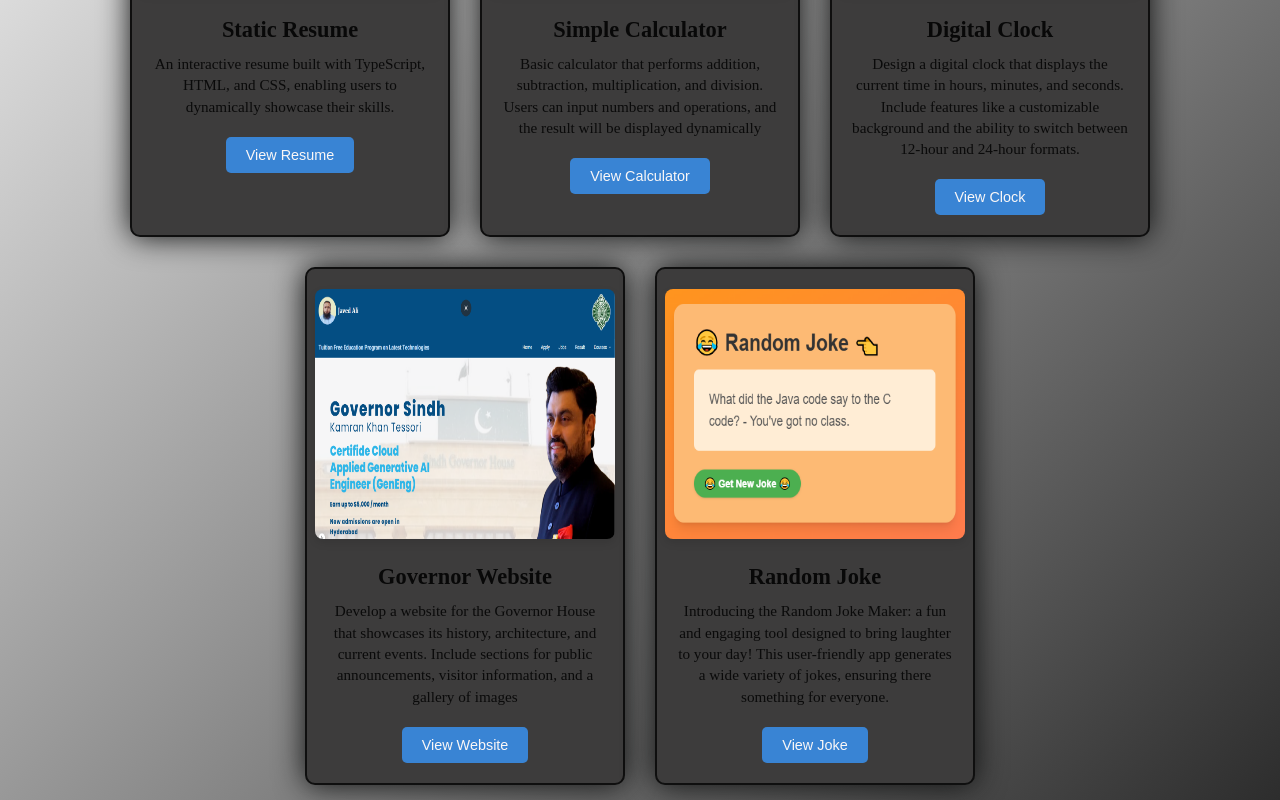
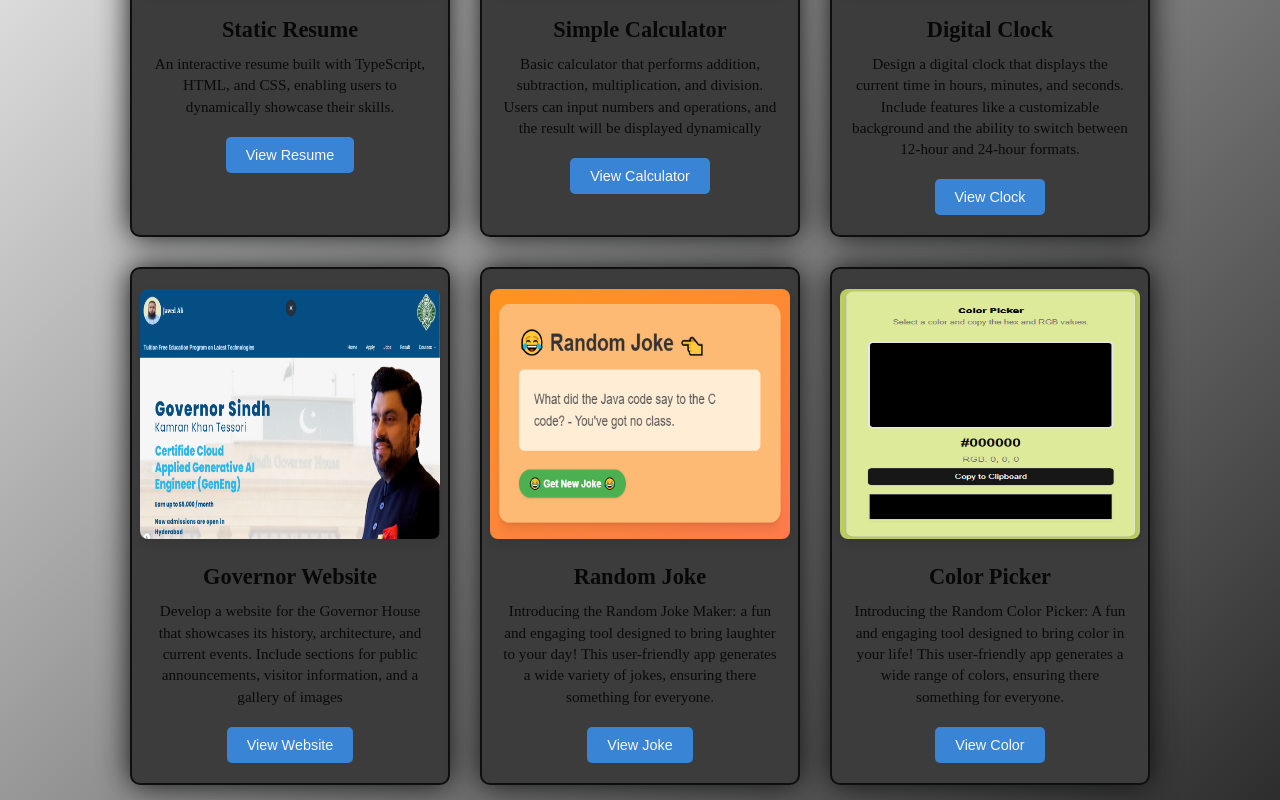
Before and after one commit to javed-ali92/01-Portfolio-with-Custom-CSS, a Next.js app: page /project in a window 1280 px wide. Shown: the part 415-1215 px from the top of the page. Built offline with nearby package versions, Linux system fonts and the light colour scheme.

Commit message:
add more project

```diff
--- a/src/app/project/page.tsx
+++ b/src/app/project/page.tsx
@@ -121,6 +121,28 @@ export default function Project() {
           </button>
         </div>
 
+        <div className="project-item">
+          <Image
+            src="/color_picker_nextjs.PNG"
+            alt="joke"
+            width={300}
+            height={250}
+            className="portfolio-image"
+          />
+
+          <h3>Color Picker</h3>
+          <p>
+          Introducing the Random Color Picker: A fun and engaging tool designed to bring color in your life! This user-friendly app generates a wide range of colors, ensuring there something for everyone.</p>
+          <button type="button">
+            <a
+              href="https://color-picker-nextjs.vercel.app/"
+              target="_blank"
+            >
+              View Color
+            </a>
+          </button>
+        </div>
+
       </div>
       </div>
   )
```
Also changed, not shown: public/color_picker_nextjs.PNG (added).
